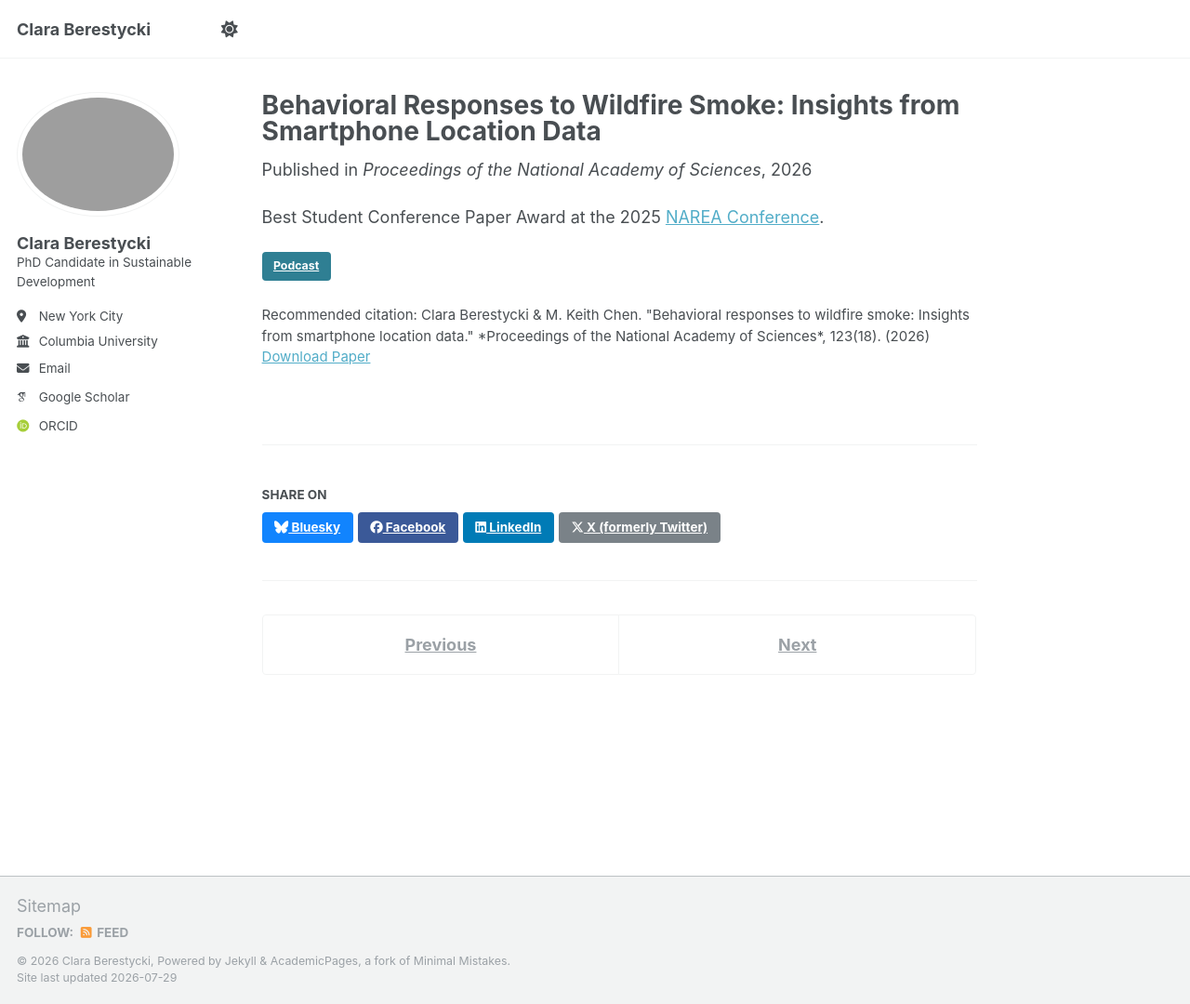
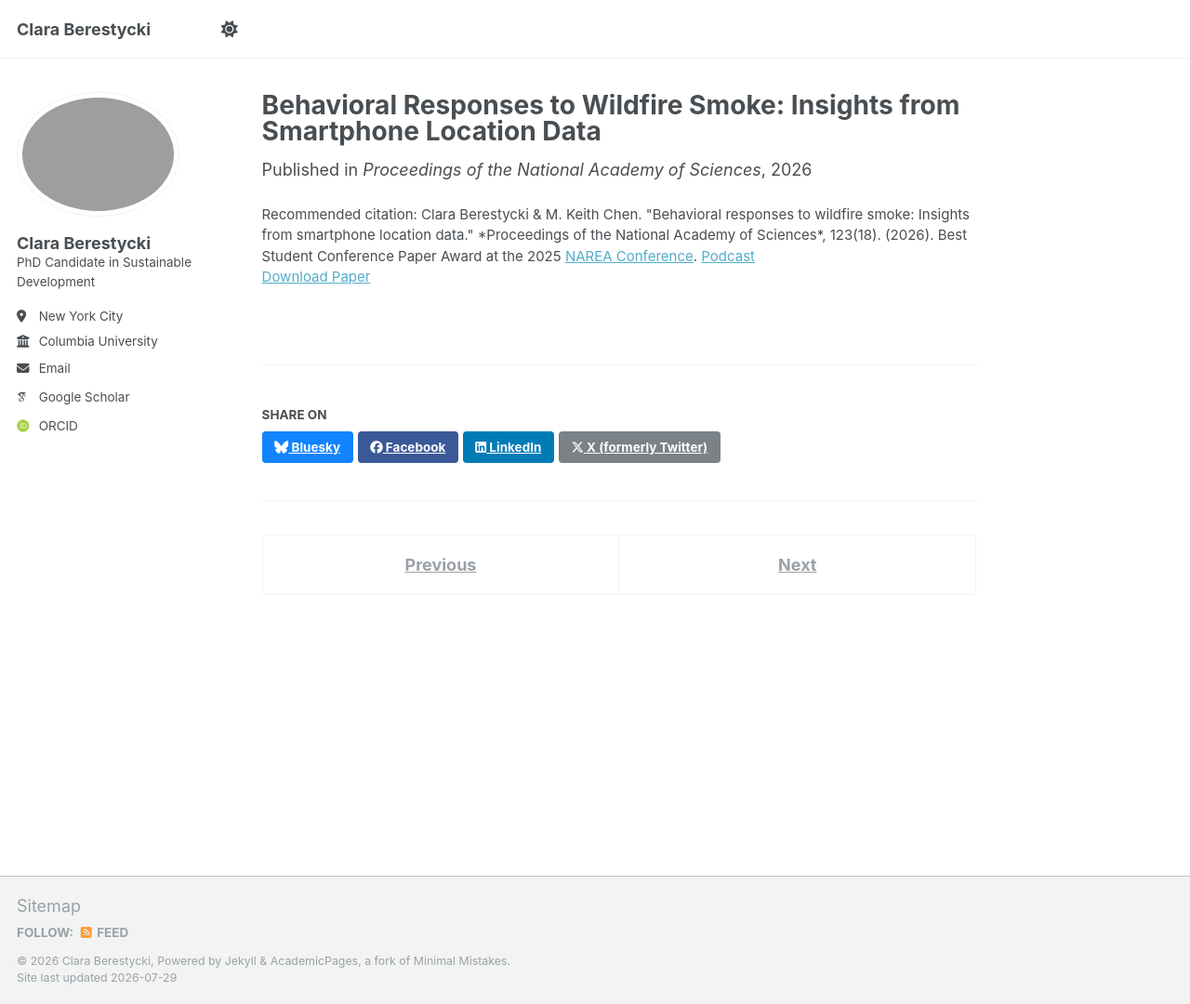
Before and after one commit to claraberes/claraberes.github.io, a Jekyll site: the page built from _publications/2025-10-24-behavioral-responses-to-wildfire-smoke.md, in a window 1280 px wide and 1080 px high. Shown: the whole window at 93% size. Built offline with Jekyll 4.4.1, drawn with Linux system fonts in a browser that asks for light colours; some web fonts are replaced.

Commit message:
Update 2025-10-24-behavioral-responses-to-wildfire-smoke.md

```diff
--- a/_publications/2025-10-24-behavioral-responses-to-wildfire-smoke.md
+++ b/_publications/2025-10-24-behavioral-responses-to-wildfire-smoke.md
@@ -6,9 +6,5 @@
 date: 2026-04-27
 venue: "Proceedings of the National Academy of Sciences"
 paperurl: "https://www.pnas.org/doi/10.1073/pnas.2527320123"
-citation: "Clara Berestycki & M. Keith Chen. \"Behavioral responses to wildfire smoke: Insights from smartphone location data.\" *Proceedings of the National Academy of Sciences*, 123(18). (2026)"
+citation: "Clara Berestycki & M. Keith Chen. \"Behavioral responses to wildfire smoke: Insights from smartphone location data.\" *Proceedings of the National Academy of Sciences*, 123(18). (2026). Best Student Conference Paper Award at the 2025 <a href='https://narea.org/meeting-2025/' target='_blank' rel='noopener'>NAREA Conference</a>. <a href='https://matthewekahn.substack.com/p/a-podcast-on-the-economics-of-adapting' target='_blank' rel='noopener'>Podcast</a>"
 ---
-
-Best Student Conference Paper Award at the 2025 [NAREA Conference](https://narea.org/meeting-2025/).
-
-<a href="https://matthewekahn.substack.com/p/a-podcast-on-the-economics-of-adapting" class="btn btn--info btn--small" target="_blank" rel="noopener">Podcast</a>
```
